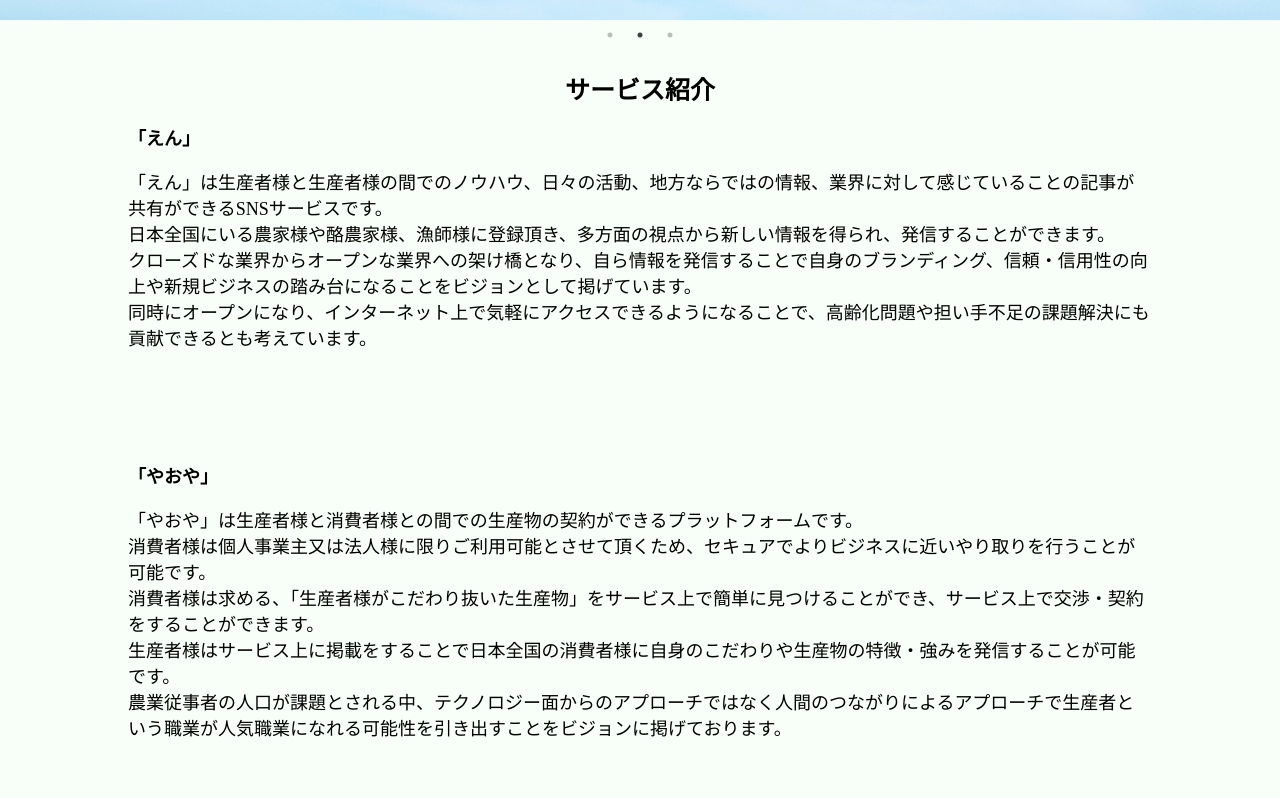
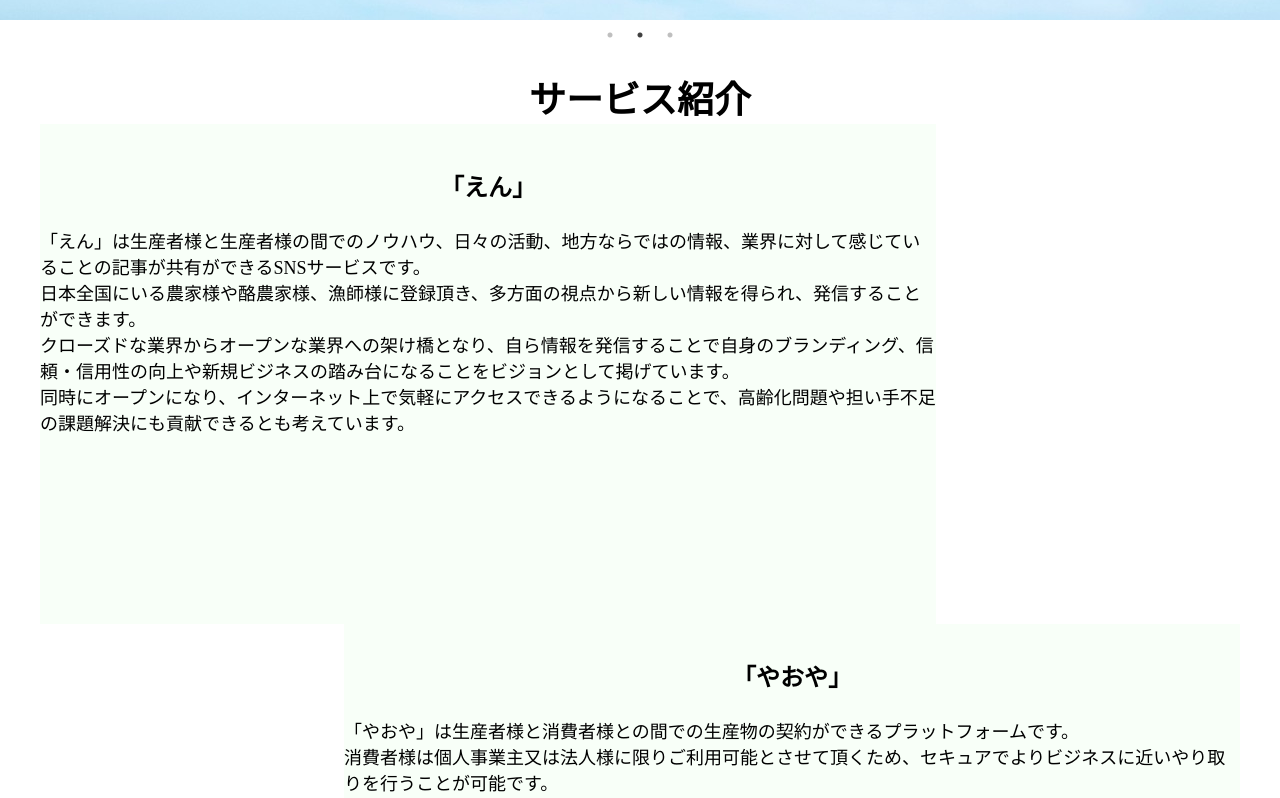
Before and after one commit to hirotoyoshidome/homepage, a plain HTML site: page index.html in a window 1280 px wide. Shown: the part 780-1578 px from the top of the page. Drawn offline with nearby package versions, Linux system fonts and the light colour scheme.

Commit message:
fixed style

```diff
--- a/css/style.css
+++ b/css/style.css
@@ -40,8 +40,8 @@ main {
 .section_title {
     text-align: center;
     padding-top: 20px;
-    font-size: 25px;
-    font-weight: 800;
+    font-size: 37px;
+    font-weight: 900;
     margin: 0px;
 }
 /* エラーメッセージ */
@@ -76,22 +76,28 @@ main {
 }
 /* サービス */
 .content_services {
-    height: 100vh;
-    background-color: rgba(230, 255, 233, 0.3);
+    height: 150vh;
+    /* background-color: rgba(230, 255, 233, 0.3); */
     padding-top: 30px;
 }
 .content_services_enne {
     height: 40%;
-    width: 80%;
-    margin: 0px auto;
+    width: 70%;
+    margin: 0px auto 0px 40px;
+    padding-top: 20px;
+    background-color: rgba(230, 255, 233, 0.3);
 }
 .content_services_yaoya {
     height: 40%;
-    width: 80%;
-    margin: 0px auto;
+    width: 70%;
+    padding-top: 10px;
+    margin: 0px 40px 0px auto;
+    background-color: rgba(230, 255, 233, 0.3);
 }
 .content_services_name {
     font-weight: 700;
+    font-size: 24px;
+    text-align: center;
 }
 /* 資料請求モーダル */
 .modal {
@@ -109,19 +115,19 @@ main {
     width: 100%;
 }
 .modal_content{
-    background: #fff;
+    background: #ffffff;
     left: 50%;
     padding: 40px;
     position: absolute;
     top: 50%;
     transform: translate(-50%,-50%);
     width: 60%;
+    height: 100%;
 }
 /* 資料請求 */
 .content_brochures {
     height: 75vh;
     width: 100%;
-    /* background-color: rgba(217, 229, 255, 0.3); */
 }
 .content_brochures_form {
     width: 80%;
```
